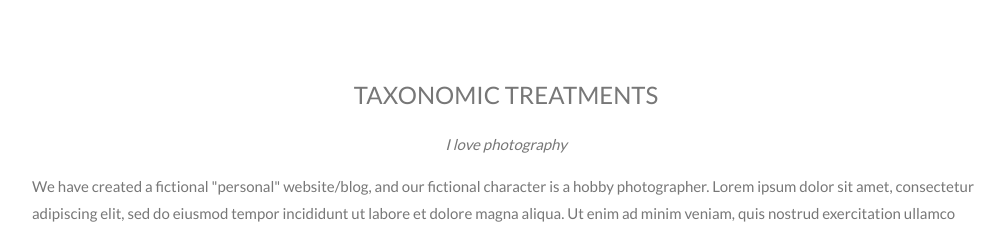
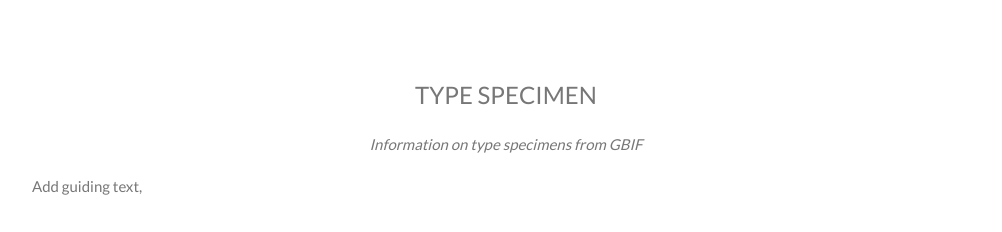
Before and after one commit to AgentschapPlantentuinMeise/linkedTaxonomy, a Flask app: template linkedTaxonomy/templates/taxon.html in a window 1280 px wide. Shown: the part 401-633 px from the top of the page, without its empty margins (134-1136 px from the left). Run offline with Flask 2, Linux system fonts and the light colour scheme; the template is opened without the code that fills it: most values are stand-ins (such as "Sample title", 1, 10 or a date in 2020); data that the repository does not hold is empty; parts of the project's set-up code (start-up, migrations or seed data) failed here and were passed over.

Commit message:
update html templates

```diff
--- a/linkedTaxonomy/app.py
+++ b/linkedTaxonomy/app.py
@@ -142,8 +142,24 @@ def taxon(genus=None, species=None):
         print(date_p)
         print(collections_p)
 
+    if holotypes is not None:
 
-    return render_template('taxon.html', genus=genus, species=species, synonyms=synonyms, image_list=image_list)
+        type_numbers = {}
+        type_numbers['Holotype'] = len(holotypes)
+        type_numbers['Isotype'] = len(isotypes)
+        type_numbers['Lectotype'] = len(lectotypes)
+        type_numbers['Paratype'] = len(paratypes)
+
+        # create timeline of holotypes
+        plot = type_specimen.plot_timeline(holotypes)
+        buf = BytesIO()
+        plot.savefig(buf, format="png")
+        data = base64.b64encode(buf.getbuffer()).decode("ascii")
+
+        # checks on nomenclature
+        rules_check = {}
+
+        return render_template('taxon.html', genus=genus, species=species, data=data, type_numbers=type_numbers, synonyms=synonyms, image_list=image_list)
 
 
 if __name__ == '__main__':
--- a/linkedTaxonomy/templates/taxon.html
+++ b/linkedTaxonomy/templates/taxon.html
@@ -88,16 +88,10 @@ body, html {
 
 <!-- Container (About Section) -->
 <div class="w3-content w3-container w3-padding-64" id="about">
-  <h3 class="w3-center">TAXONOMIC TREATMENTS</h3>
-  <p class="w3-center"><em>I love photography</em></p>
-  <p>We have created a fictional "personal" website/blog, and our fictional character is a hobby photographer. Lorem ipsum dolor sit amet, consectetur adipiscing elit, sed do eiusmod tempor incididunt ut labore et dolore magna aliqua. Ut enim ad minim veniam,
-    quis nostrud exercitation ullamco laboris nisi ut aliquip ex ea commodo consequat. Duis aute irure dolor in reprehenderit in voluptate velit esse cillum dolore eu fugiat nulla pariatur. Excepteur sint occaecat cupidatat non proident, sunt in culpa
-    qui officia deserunt mollit anim id est laborum consectetur adipiscing elit, sed do eiusmod tempor incididunt ut labore et dolore magna aliqua. Ut enim ad minim veniam, quis nostrud exercitation ullamco laboris nisi ut aliquip ex ea commodo consequat.</p>
-  <div class="w3-row">
-    <div class="w3-col m6 w3-center w3-padding-large">
-      <p><b><i class="fa fa-user w3-margin-right"></i>My Name</b></p><br>
-      <img src="/w3images/avatar_hat.jpg" class="w3-round w3-image w3-opacity w3-hover-opacity-off" alt="Photo of Me" width="500" height="333">
-    </div>
+  <h3 class="w3-center">TYPE SPECIMEN</h3>
+  <p class="w3-center"><em>Information on type specimens from GBIF</em></p>
+  <p>Add guiding text,
+
 
     <!-- Hide this text on small devices -->
     <div class="w3-col m6 w3-hide-small w3-padding-large">
@@ -106,37 +100,23 @@ body, html {
         incididunt ut labore et dolore magna aliqua. Ut enim ad minim veniam, quis nostrud exercitation ullamco laboris nisi ut aliquip ex ea commodo consequat.</p>
     </div>
   </div>
-  <p class="w3-large w3-center w3-padding-16">Im really good at:</p>
-  <p class="w3-wide"><i class="fa fa-camera"></i>Photography</p>
-  <div class="w3-light-grey">
-    <div class="w3-container w3-padding-small w3-dark-grey w3-center" style="width:90%">90%</div>
-  </div>
-  <p class="w3-wide"><i class="fa fa-laptop"></i>Web Design</p>
-  <div class="w3-light-grey">
-    <div class="w3-container w3-padding-small w3-dark-grey w3-center" style="width:85%">85%</div>
-  </div>
-  <p class="w3-wide"><i class="fa fa-photo"></i>Photoshop</p>
-  <div class="w3-light-grey">
-    <div class="w3-container w3-padding-small w3-dark-grey w3-center" style="width:75%">75%</div>
-  </div>
-</div>
 
 <div class="w3-row w3-center w3-dark-grey w3-padding-16">
   <div class="w3-quarter w3-section">
-    <span class="w3-xlarge">14+</span><br>
-    Partners
+    <span class="w3-xlarge"> {{ type_numbers.Holotype }}</span><br>
+    Holotypes
   </div>
   <div class="w3-quarter w3-section">
-    <span class="w3-xlarge">55+</span><br>
-    Projects Done
+    <span class="w3-xlarge">{{ type_numbers.Isotype }}</span><br>
+    Isotypes
   </div>
   <div class="w3-quarter w3-section">
-    <span class="w3-xlarge">89+</span><br>
-    Happy Clients
+    <span class="w3-xlarge">{{ type_numbers.Lectotype }}</span><br>
+    Lectotypes
   </div>
   <div class="w3-quarter w3-section">
-    <span class="w3-xlarge">150+</span><br>
-    Meetings
+    <span class="w3-xlarge">{{ type_numbers.Paratype }}</span><br>
+    Paratypes
   </div>
 </div>
 
```
Also changed, not shown: 1 other file.
